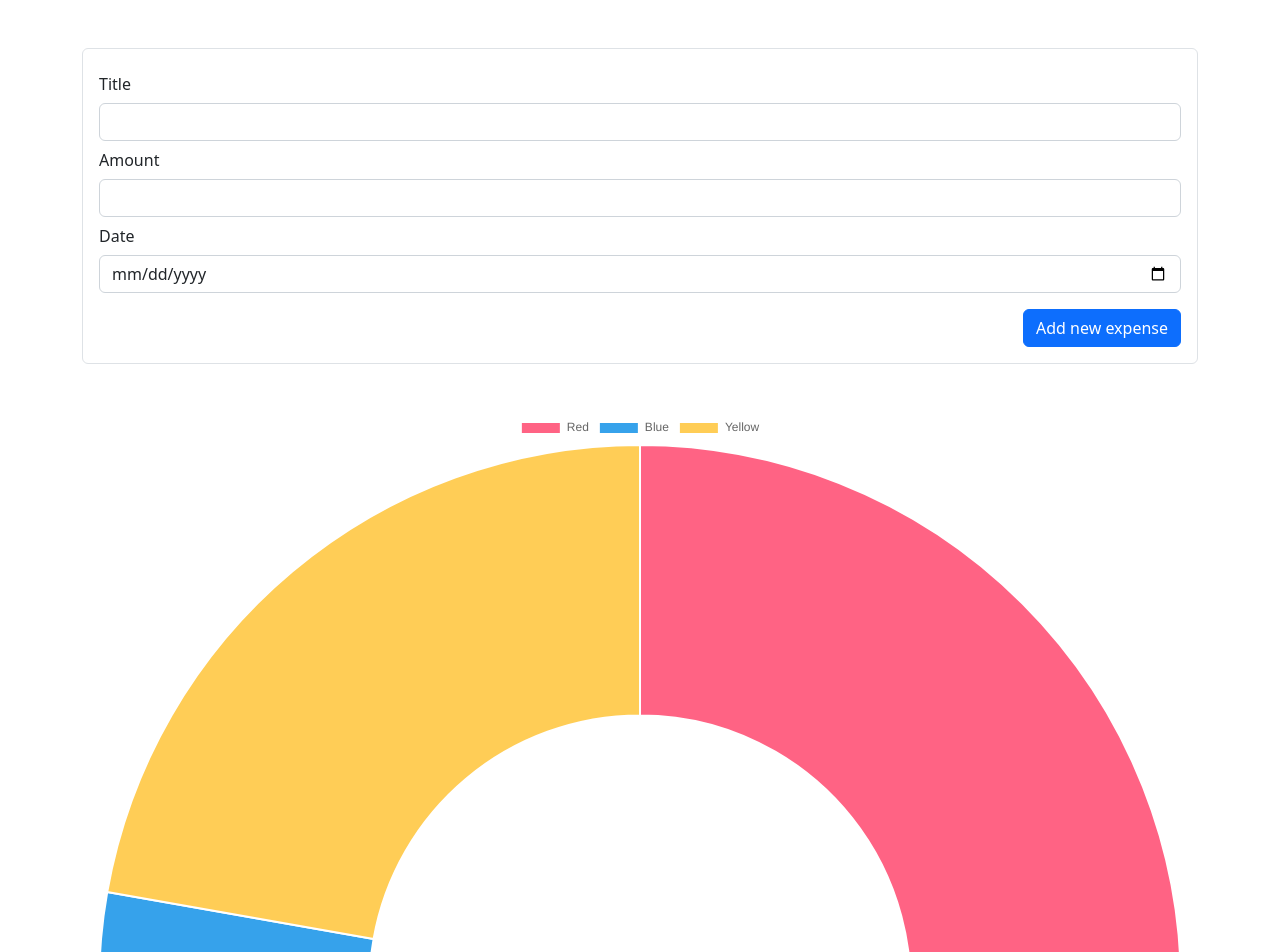
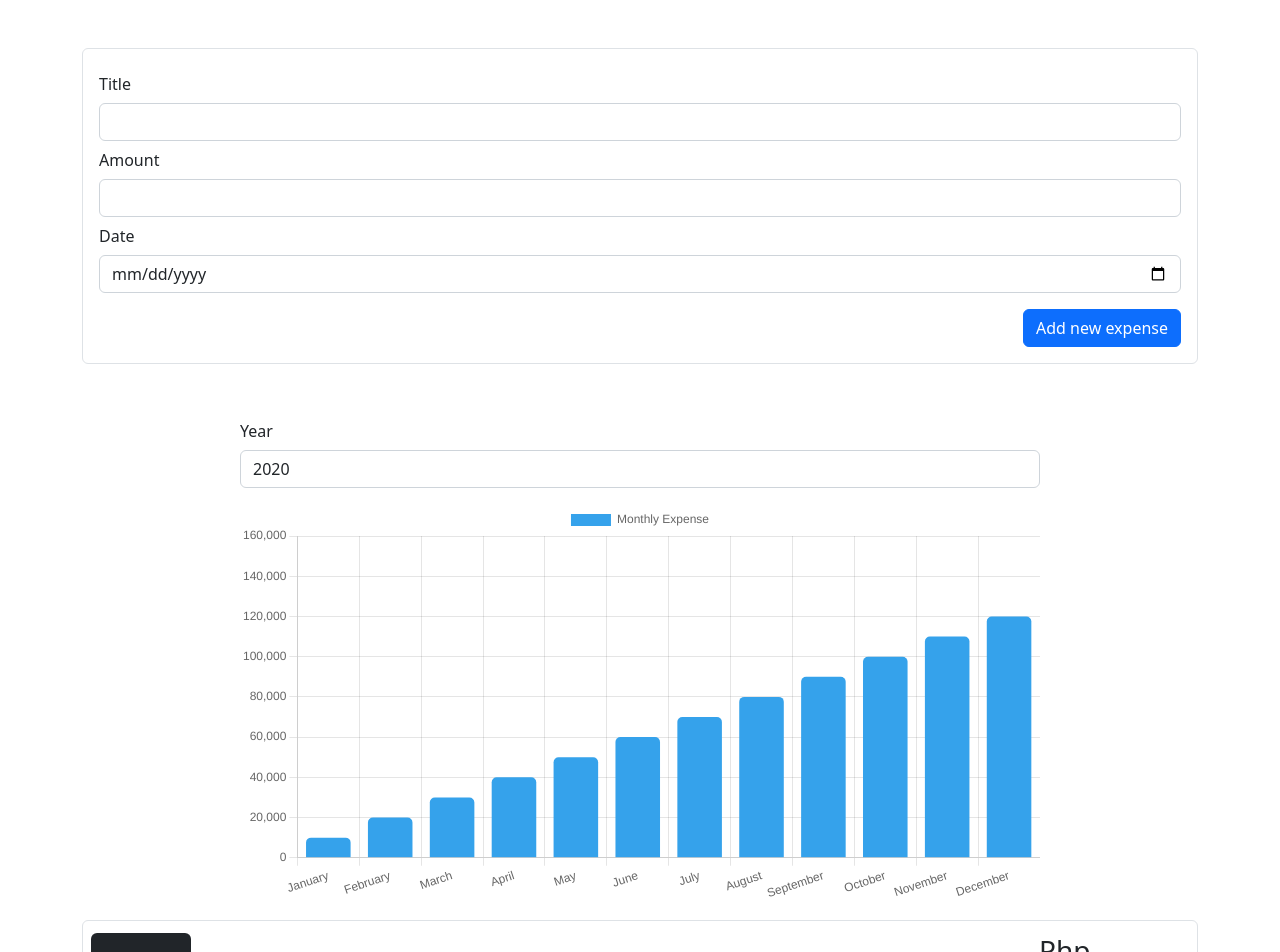
Before and after one commit to BernardSapida/BASIC_REACT_PROJECT, a React (Vite) app in the folder Expense Tracker App/: page / in a window 1280 px wide. Shown: the top 952 px of the page. Built offline with nearby package versions, Linux system fonts and the light colour scheme.

Commit message:
bargraph and filter date (added)

```diff
--- a/Expense Tracker App/src/components/Expenses/Expenses.tsx
+++ b/Expense Tracker App/src/components/Expenses/Expenses.tsx
@@ -1,5 +1,5 @@
 import ExpenseItem from "./ExpenseItem";
-import Filter from "./Filter";
+import ExpenseFilter from "../ExpensesChart/ExpenseFilter";
 
 interface Expense {
   id: number;
@@ -11,7 +11,7 @@ interface Expense {
 const Expenses = (props: any) => {
   return (
     <div className="my-5">
-      <Filter />
+      <ExpenseFilter />
       {props.items.map((expense: Expense) => (
         <ExpenseItem
           key={expense.id}
--- a/Expense Tracker App/src/components/Expenses/Filter.tsx
+++ /dev/null
@@ -1,28 +0,0 @@
-import { Chart as ChartJS, ArcElement, Tooltip, Legend } from "chart.js";
-import { Doughnut } from "react-chartjs-2";
-
-function Filter() {
-  ChartJS.register(ArcElement, Tooltip, Legend);
-  const data = {
-    labels: ["Red", "Blue", "Yellow"],
-    datasets: [
-      {
-        label: "My First Dataset",
-        data: [300, 50, 100],
-        backgroundColor: [
-          "rgb(255, 99, 132)",
-          "rgb(54, 162, 235)",
-          "rgb(255, 205, 86)",
-        ],
-        hoverOffset: 4,
-      },
-    ],
-  };
-  return (
-    <div>
-      <Doughnut data={data} />
-    </div>
-  );
-}
-
-export default Filter;
--- /dev/null
+++ b/Expense Tracker App/src/components/ExpensesChart/ExpenseBar.tsx
@@ -0,0 +1,76 @@
+import {
+  Chart as ChartJS,
+  CategoryScale,
+  LinearScale,
+  BarElement,
+  Title,
+  Tooltip,
+  Legend,
+} from "chart.js";
+import { Bar } from "react-chartjs-2";
+
+function ExpenseBar() {
+  ChartJS.register(
+    CategoryScale,
+    LinearScale,
+    BarElement,
+    Title,
+    Tooltip,
+    Legend
+  );
+
+  const options = {
+    responsive: true,
+    plugins: {
+      legend: {
+        position: "top" as const,
+      },
+    },
+    scales: {
+      y: {
+        suggestedMax: 150_000,
+      },
+    },
+  };
+
+  const labels = [
+    "January",
+    "February",
+    "March",
+    "April",
+    "May",
+    "June",
+    "July",
+    "August",
+    "September",
+    "October",
+    "November",
+    "December",
+  ];
+
+  const data = {
+    labels,
+    datasets: [
+      {
+        label: "Monthly Expense",
+        borderRadius: 5,
+        data: [
+          10_000, 20_000, 30_000, 40_000, 50_000, 60_000, 70_000, 80_000,
+          90_000, 100_000, 110_000, 120_000,
+        ],
+        backgroundColor: "rgba(53, 162, 235)",
+      },
+    ],
+  };
+
+  return (
+    <Bar
+      options={options}
+      data={data}
+      style={{ maxWidth: "800px", width: "100%", height: "400px" }}
+      className="m-auto"
+    />
+  );
+}
+
+export default ExpenseBar;
--- /dev/null
+++ b/Expense Tracker App/src/components/ExpensesChart/ExpenseFilter.tsx
@@ -0,0 +1,33 @@
+import { useState } from "react";
+import ExpenseBar from "./ExpenseBar";
+
+function ExpenseFilter(props: any) {
+  const [date, setDate] = useState("");
+
+  const updateDate = (event: any) => {
+    setDate(event.target.value);
+    props.date = date;
+  };
+
+  return (
+    <div>
+      <div
+        className="mb-3 mx-auto"
+        style={{ maxWidth: "800px", width: "100%" }}
+      >
+        <label htmlFor="year" className="col-sm-2 col-form-label">
+          Year
+        </label>
+        <select className="form-control" id="year" onChange={updateDate}>
+          <option value="2020">2020</option>
+          <option value="2021">2021</option>
+          <option value="2022">2022</option>
+          <option value="2023">2023</option>
+        </select>
+      </div>
+      <ExpenseBar />
+    </div>
+  );
+}
+
+export default ExpenseFilter;
```
